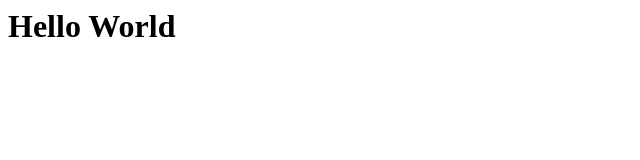
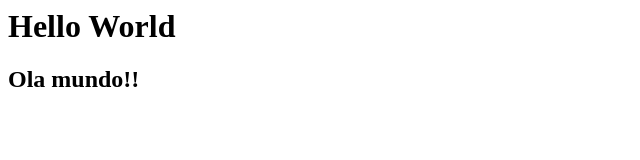
Before and after one commit to adantasdf/Curso_git_hub, a plain HTML site: page index.html in a window 1280 px wide. Shown: the whole page, without its empty margins (0-640 px from the left). Drawn offline with Linux system fonts and the light colour scheme.

```diff
--- a/index.html
+++ b/index.html
@@ -1 +1,2 @@
 <h1> Hello World</h1>
+<h2> Ola mundo!!</h2>
```
